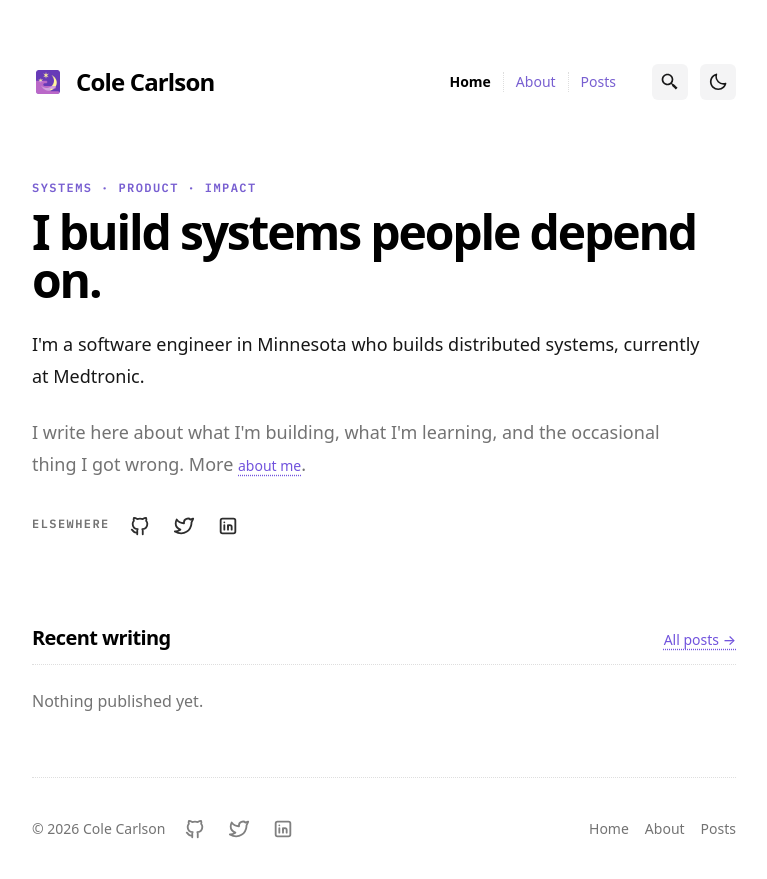
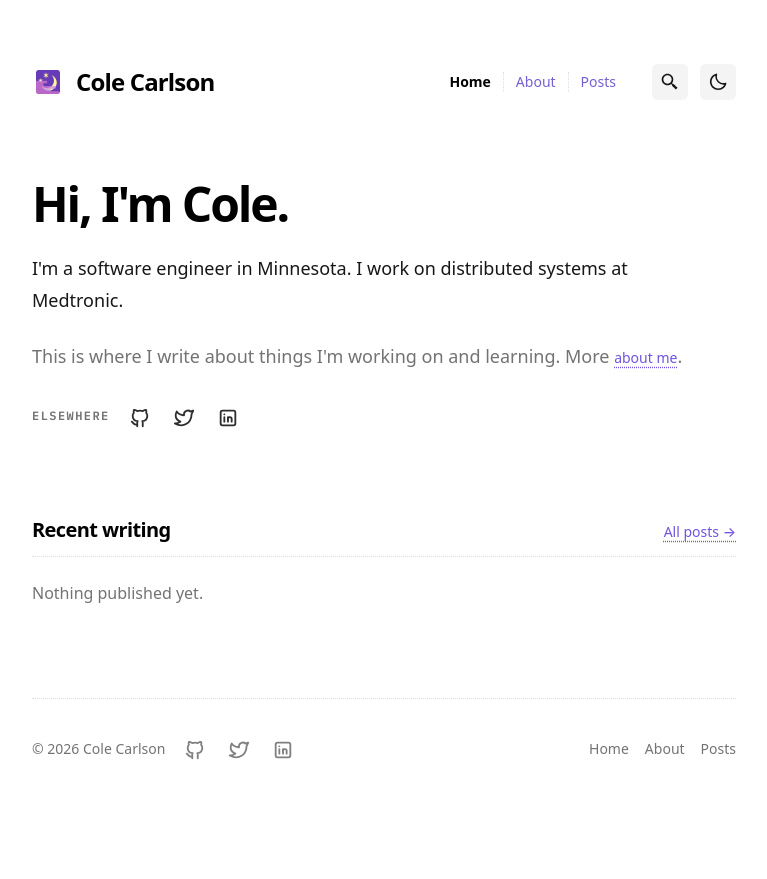
Before and after one commit to Kascea/KasceaBlog, an Astro site: page / in a window 1280 px wide. Shown: the whole page, without its empty margins (256-1023 px from the left). After the commit the page ends 800 px from the top, so only its background shows below. Built offline with nearby package versions, Linux system fonts and the light colour scheme; Astro itself is replaced by a stand-in of ours.

Commit message:
added resume

```diff
--- a/src/pages/index.astro
+++ b/src/pages/index.astro
@@ -19,19 +19,16 @@ const recentPosts = getSortedPosts(posts).slice(0, 5);
 	<Header activeNav="home" />
 	<main id="main-content">
 		<section id="hero" aria-labelledby="hero-title">
-			<p class="eyebrow">Systems &middot; Product &middot; Impact</p>
-			<h1 id="hero-title" class="display-title mt-3">
-				I build systems people depend on.
-			</h1>
+			<h1 id="hero-title" class="display-title">Hi, I'm Cole.</h1>
 			<div class="hero-body">
 				<p>
-					I'm a software engineer in Minnesota who builds distributed systems,
-					currently at Medtronic.
+					I'm a software engineer in Minnesota. I work on distributed systems at
+					Medtronic.
 				</p>
 				<p class="text-skin-muted">
-					I write here about what I'm building, what I'm learning, and the
-					occasional thing I got wrong. More <a href="/about" class="quiet-link"
-						>about me</a
+					This is where I write about things I'm working on and learning. More <a
+						href="/about"
+						class="quiet-link">about me</a
 					>.
 				</p>
 			</div>
```
Also changed, not shown: Resume/fonts/Roboto-Bold.ttf (added), Resume/fonts/Roboto-BoldItalic.ttf (added), Resume/fonts/Roboto-Italic.ttf (added), Resume/fonts/Roboto-Medium.ttf (added), Resume/fonts/Roboto-MediumItalic.ttf (added), Resume/fonts/Roboto-Regular.ttf (added), Resume/fonts/Roboto-Thin.ttf (added), Resume/fonts/Roboto-ThinItalic.ttf (added), 7 other files.
